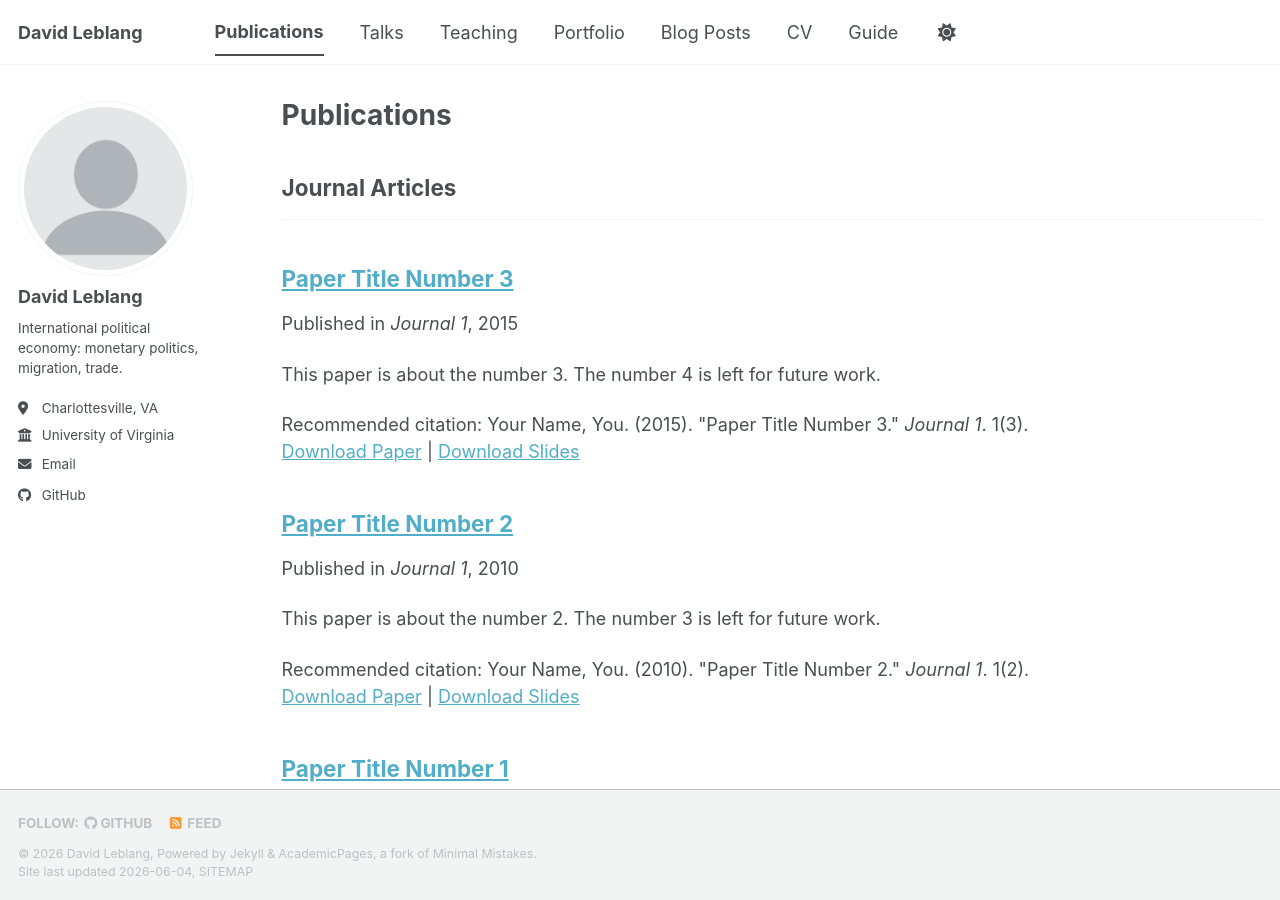
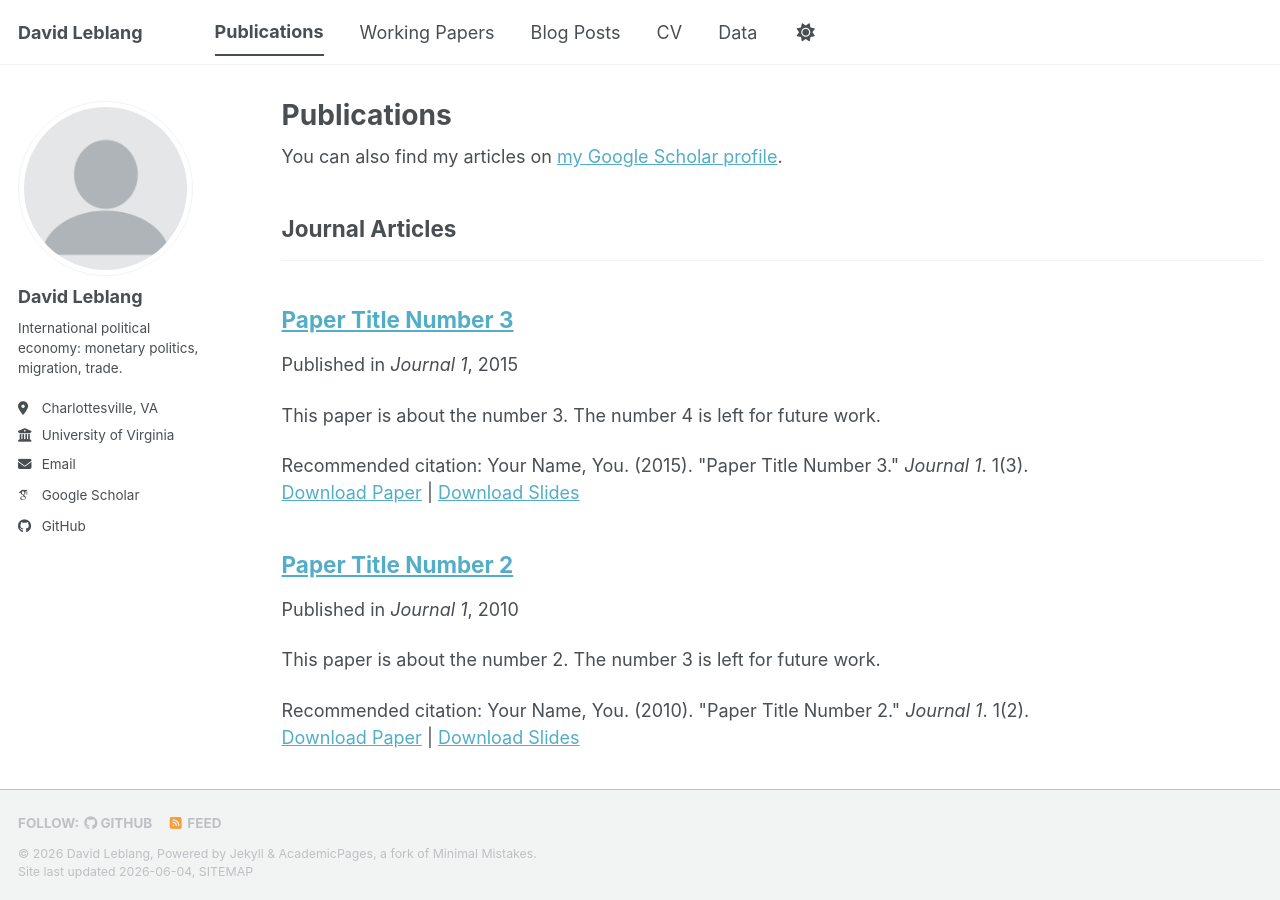
Before and after one commit to leblanguva/leblanguva.github.io, a Jekyll site: the page built from _pages/publications.html, in a window 1280 px wide and 900 px high. Built offline with Jekyll 4.4.1, drawn with Linux system fonts in a browser that asks for light colours; some web fonts are replaced; a script bundle is joined from its source files by our own code; library files that are not in the unit come from our copies.

Commit message:
Customize header (Publications/Working Papers/Blog/CV/Data) + add Google Scholar link

```diff
--- a/_config.yml
+++ b/_config.yml
@@ -34,7 +34,7 @@ author:
   # Academic websites
   academia         : # URL
   arxiv            : # URL - Update with the correct link to your profile
-  googlescholar    :   # TODO: paste your Google Scholar profile URL
+  googlescholar    : "https://scholar.google.com/citations?user=6G2aZ3UAAAAJ&hl=en"
   inspire-hep      :
   impactstory      :
   orcid            :   # TODO: paste your ORCID URL (e.g. https://orcid.org/0000-0000-0000-0000)
--- a/_data/navigation.yml
+++ b/_data/navigation.yml
@@ -11,14 +11,8 @@ main:
   - title: "Publications"
     url: /publications/
 
-  - title: "Talks"
-    url: /talks/
-
-  - title: "Teaching"
-    url: /teaching/
-
-  - title: "Portfolio"
-    url: /portfolio/
+  - title: "Working Papers"
+    url: /working-papers/
 
   - title: "Blog Posts"
     url: /year-archive/
@@ -26,8 +20,5 @@ main:
   - title: "CV"
     url: /cv/
 
-  # - title: "CV"
-  #   url: /cv-json/
-
-  - title: "Guide"
-    url: /markdown/
+  - title: "Data"
+    url: /data/
```
Also changed, not shown: _pages/data.md (added, +22 -0 lines), _pages/working-papers.md (added, +20 -0 lines).
